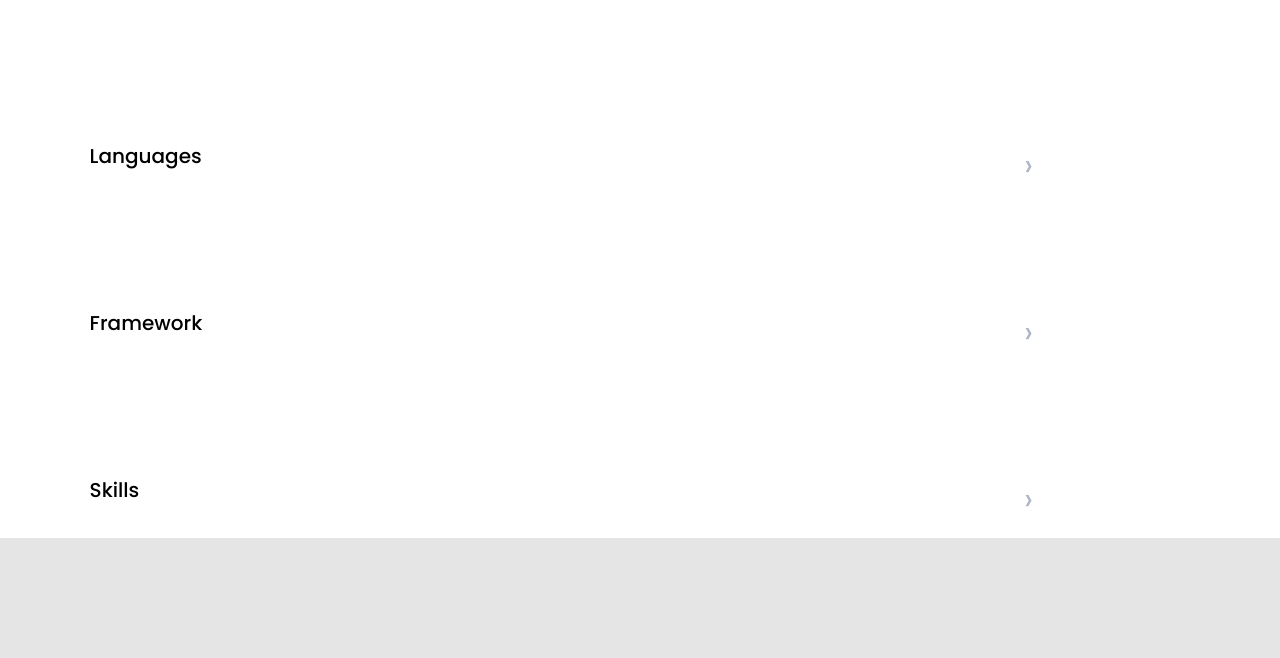
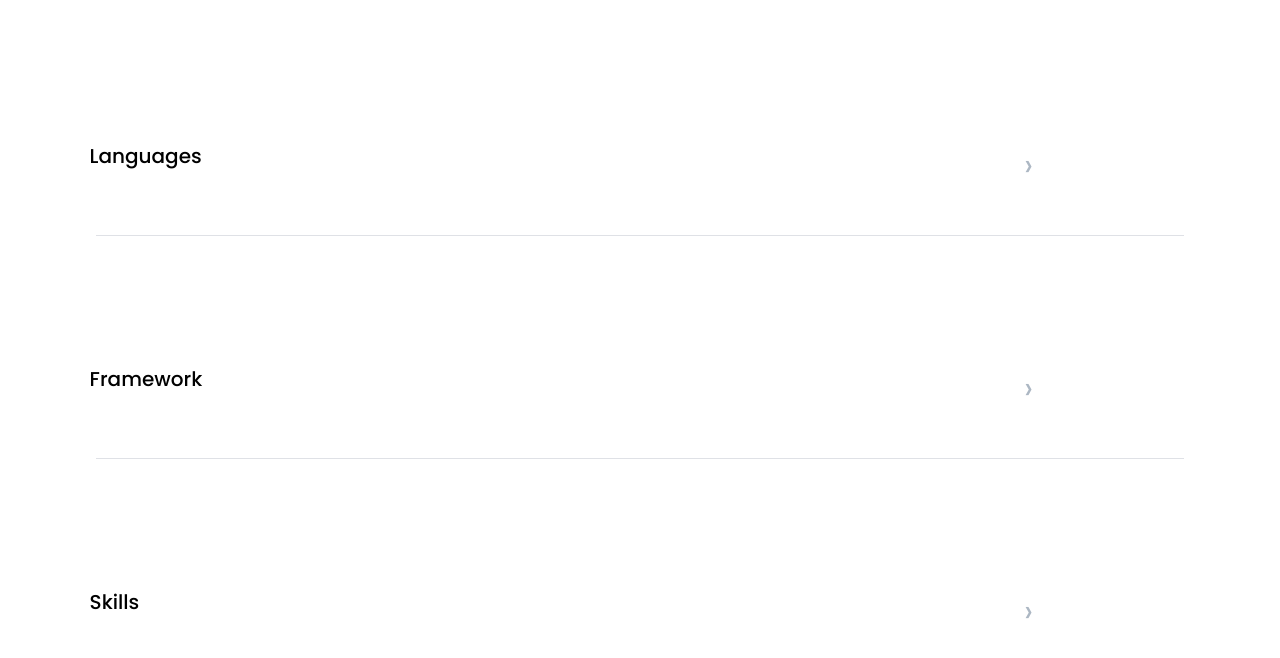
Before and after one commit to peter-mwovi/portfolio_setup, a plain HTML site: page index.html in a window 1280 px wide. Shown: the part 4497-5155 px from the top of the page. Before the commit the page ends 5035 px from the top, so only its background shows below. Drawn offline with Linux system fonts and the light colour scheme.

Commit message:
Add horizontal line tag styling in the about me section

```diff
--- a/style.css
+++ b/style.css
@@ -352,7 +352,8 @@ hr {
   border: 0;
   clear: both;
   display: block;
-  width: 0%;
+  width: 85%;
   background: #dfe1e6;
   height: 0.063rem;
+  margin-top: 5%;
 }
```
